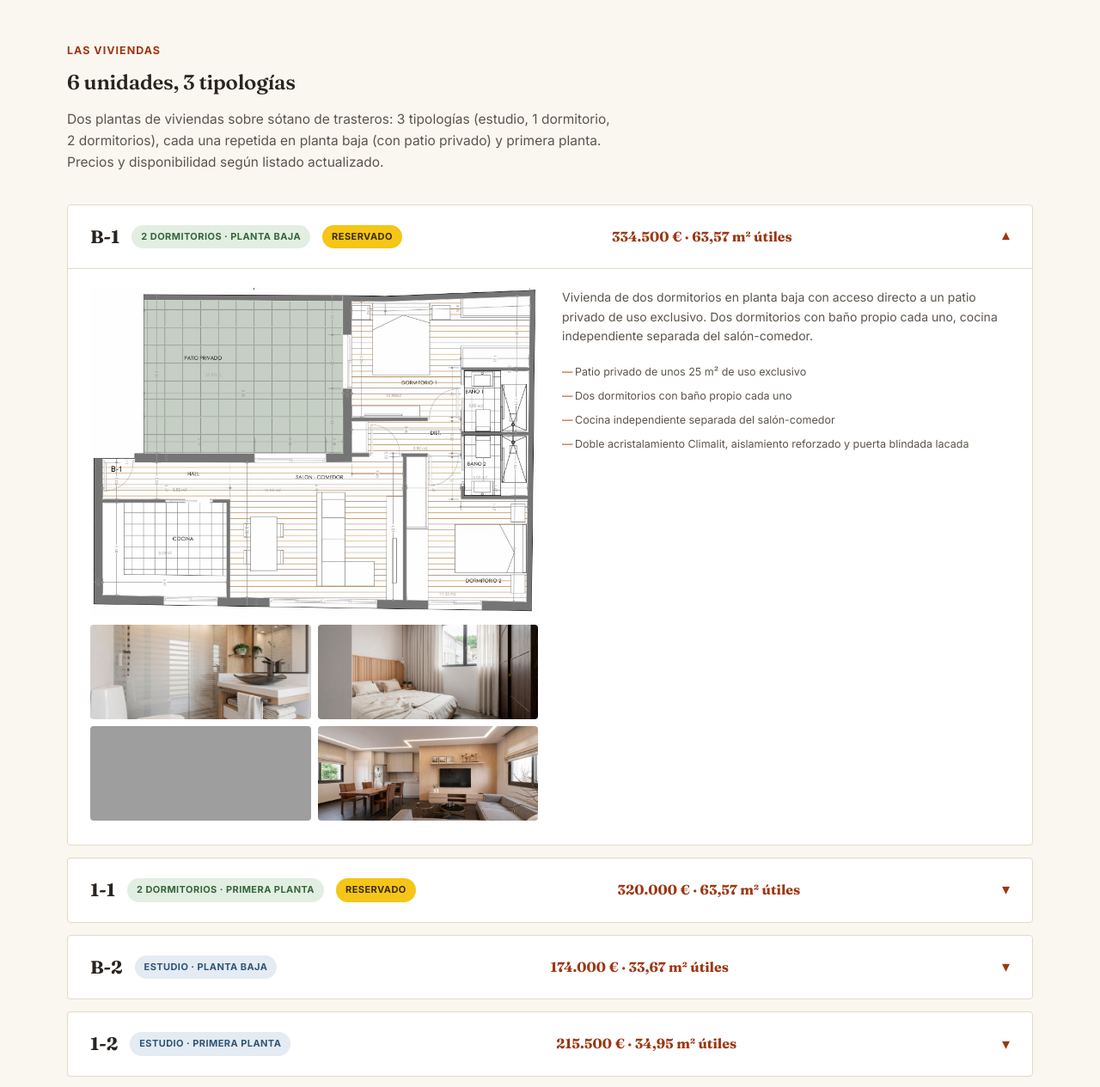
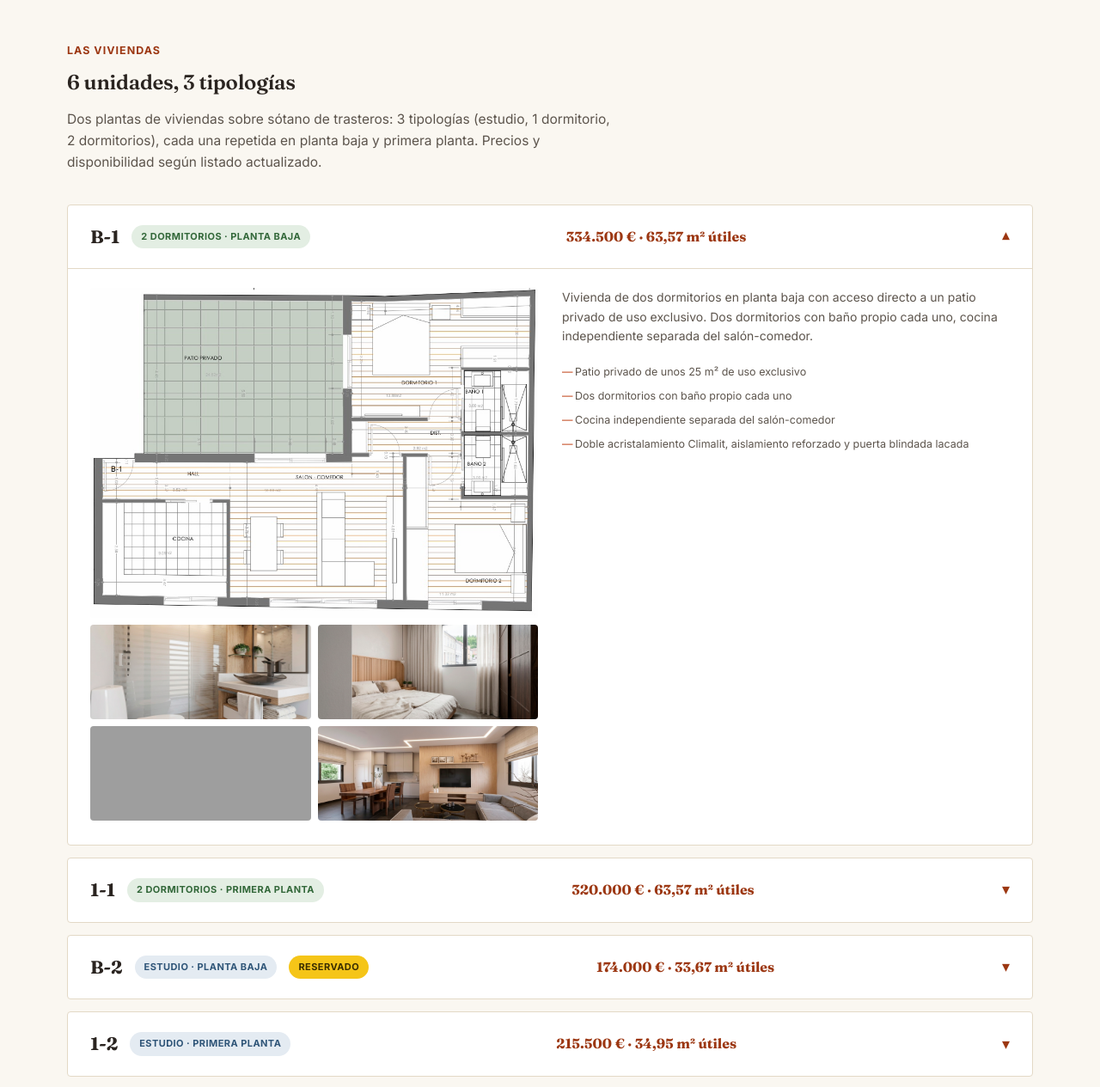
Before and after one commit to iberian-nexus/galaxia31-site, a plain HTML site: page index.html in a window 1280 px wide. Shown: the part 3400-4665 px from the top of the page at 86% size. Drawn offline with Linux system fonts and the light colour scheme; grey boxes are pictures that could not be loaded.

Commit message:
Add files via upload

```diff
--- a/index.html
+++ b/index.html
@@ -259,11 +259,11 @@
     <div class="section-head">
       <div class="kicker">Las viviendas</div>
       <h2>6 unidades, 3 tipologías</h2>
-      <p>Dos plantas de viviendas sobre sótano de trasteros: 3 tipologías (estudio, 1 dormitorio, 2 dormitorios), cada una repetida en planta baja (con patio privado) y primera planta. Precios y disponibilidad según listado actualizado.</p>
+      <p>Dos plantas de viviendas sobre sótano de trasteros: 3 tipologías (estudio, 1 dormitorio, 2 dormitorios), cada una repetida en planta baja y primera planta. Precios y disponibilidad según listado actualizado.</p>
     </div>
 
     <details class="unit-acc" name="unidad-acc" open>
-      <summary><span class="u-left"><span class="u-name">B-1</span><span class="unit-badge badge-disp">2 dormitorios · Planta baja</span><span class="unit-badge badge-reservado">Reservado</span></span><span class="u-price">334.500 € · 63,57 m² útiles</span><span class="u-arrow">▾</span></summary>
+      <summary><span class="u-left"><span class="u-name">B-1</span><span class="unit-badge badge-disp">2 dormitorios · Planta baja</span></span><span class="u-price">334.500 € · 63,57 m² útiles</span><span class="u-arrow">▾</span></summary>
       <div class="u-body">
         <div><img src="img/Plan_Vivienda_B-1.jpeg" alt="Plano B-1"><div class="unit-photos">
           <img src="img/IMAGEN_OK_B-1.png" alt="B-1" onerror="this.remove()">
@@ -284,7 +284,7 @@
     </details>
 
     <details class="unit-acc" name="unidad-acc">
-      <summary><span class="u-left"><span class="u-name">1-1</span><span class="unit-badge badge-disp">2 dormitorios · Primera planta</span><span class="unit-badge badge-reservado">Reservado</span></span><span class="u-price">320.000 € · 63,57 m² útiles</span><span class="u-arrow">▾</span></summary>
+      <summary><span class="u-left"><span class="u-name">1-1</span><span class="unit-badge badge-disp">2 dormitorios · Primera planta</span></span><span class="u-price">320.000 € · 63,57 m² útiles</span><span class="u-arrow">▾</span></summary>
       <div class="u-body">
         <div><img src="img/Plan_Vivienda_1-1.jpeg" alt="Plano 1-1"><div class="unit-photos">
           <img src="img/IMAGEN_OK_1-1.png" alt="1-1" onerror="this.remove()">
@@ -304,7 +304,7 @@
     </details>
 
     <details class="unit-acc" name="unidad-acc">
-      <summary><span class="u-left"><span class="u-name">B-2</span><span class="unit-badge badge-estudio">Estudio · Planta baja</span></span><span class="u-price">174.000 € · 33,67 m² útiles</span><span class="u-arrow">▾</span></summary>
+      <summary><span class="u-left"><span class="u-name">B-2</span><span class="unit-badge badge-estudio">Estudio · Planta baja</span><span class="unit-badge badge-reservado">Reservado</span></span><span class="u-price">174.000 € · 33,67 m² útiles</span><span class="u-arrow">▾</span></summary>
       <div class="u-body">
         <div><img src="img/Plan_Vivienda_B-2.jpeg" alt="Plano B-2"><div class="unit-photos">
           <img src="img/IMAGEN_OK_14_B2.png" alt="B-2" onerror="this.remove()">
@@ -313,7 +313,6 @@
         <div>
           <p class="unit-lead">Estudio de planta abierta en planta baja, pensado para maximizar la sensación de amplitud. Salón, cocina y zona de descanso se integran en una única estancia luminosa.</p>
           <ul class="offer-list">
-            <li>Acceso directo a patio privado de uso exclusivo</li>
             <li>Distribución en planta abierta que optimiza cada m²</li>
             <li>Precio de entrada más accesible de la promoción</li>
             <li>Doble acristalamiento Climalit, aislamiento reforzado y puerta blindada lacada</li>
```
